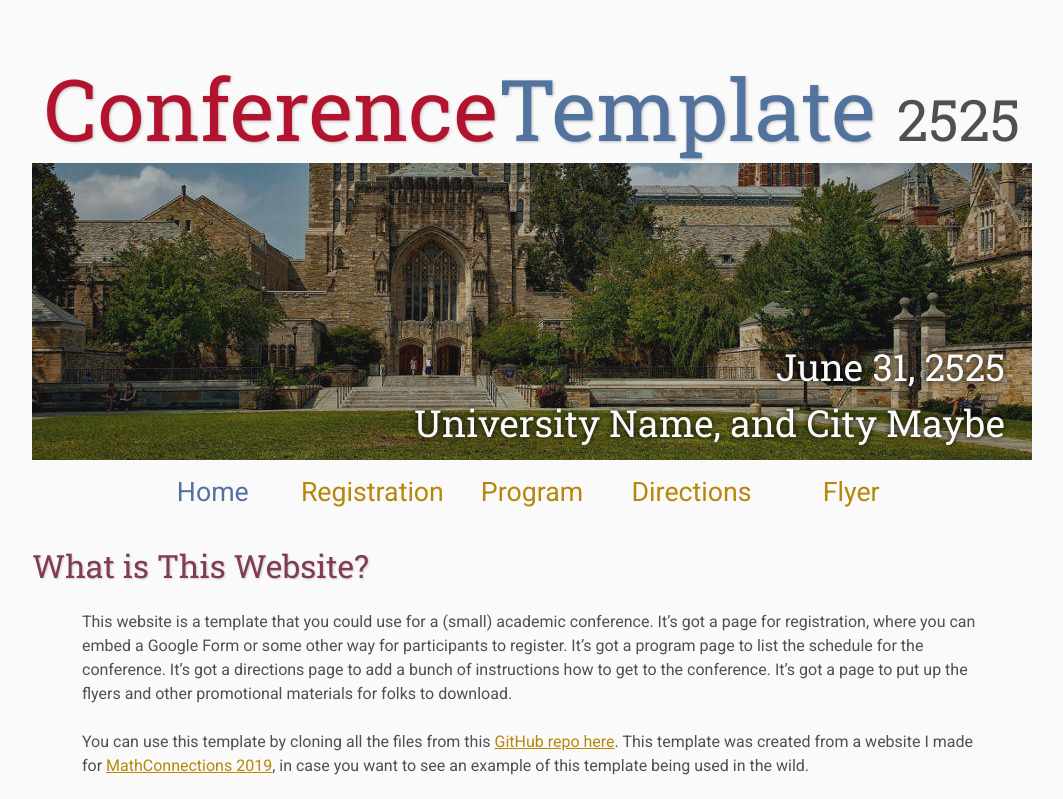
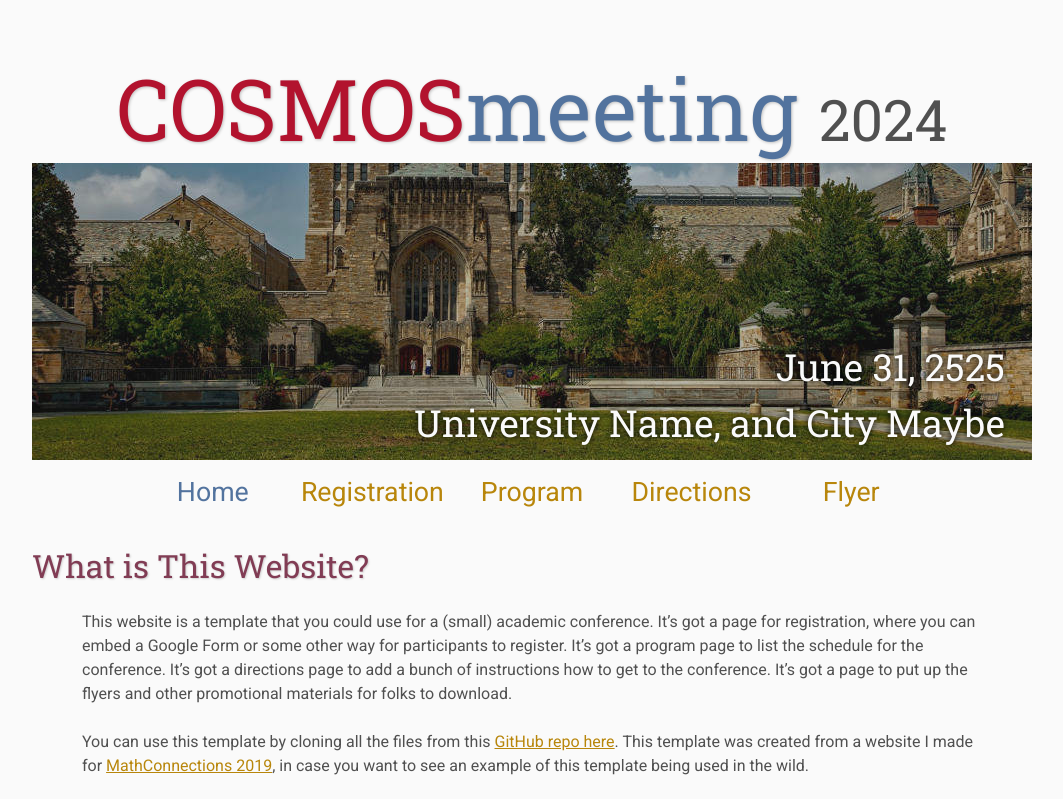
Before and after one commit to KBVovk/KBVovk.github.io, a plain HTML site: page index.html in a window 1280 px wide. Shown: the top 799 px of the page, without its empty margins (108-1171 px from the left). Drawn offline with Linux system fonts and the light colour scheme.

Commit message:
Update index.html

```diff
--- a/index.html
+++ b/index.html
@@ -17,7 +17,7 @@
     <div class="banner">
         <img src="assets/banner.jpg" alt="COSMOS meeting">
         <div class="top-left">
-            <span class="title1">Conference</span><span class="title2">Template</span> <span class="year">2525</span>
+            <span class="title1">COSMOS</span><span class="title2">meeting</span> <span class="year">2024</span>
         </div>
         <div class="bottom-right">
             June 31, 2525 <br> University Name, and City Maybe
```
